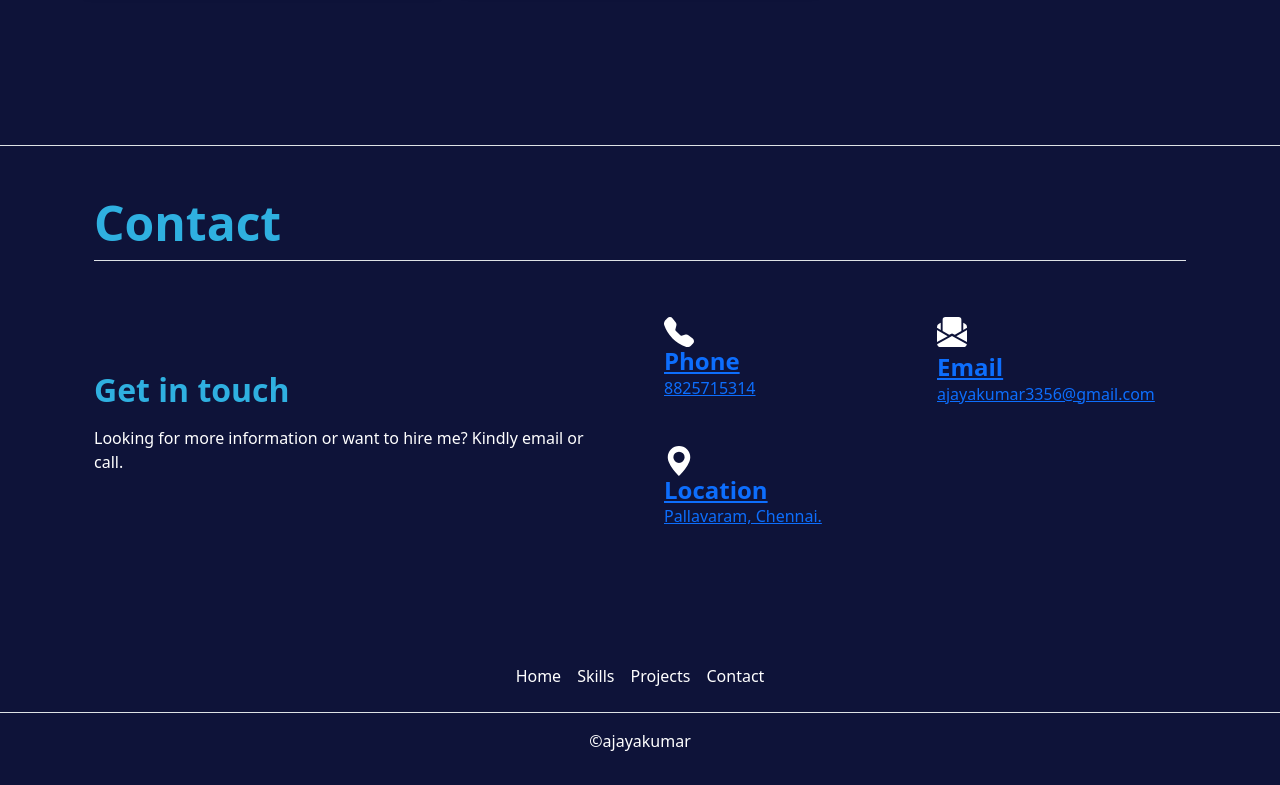
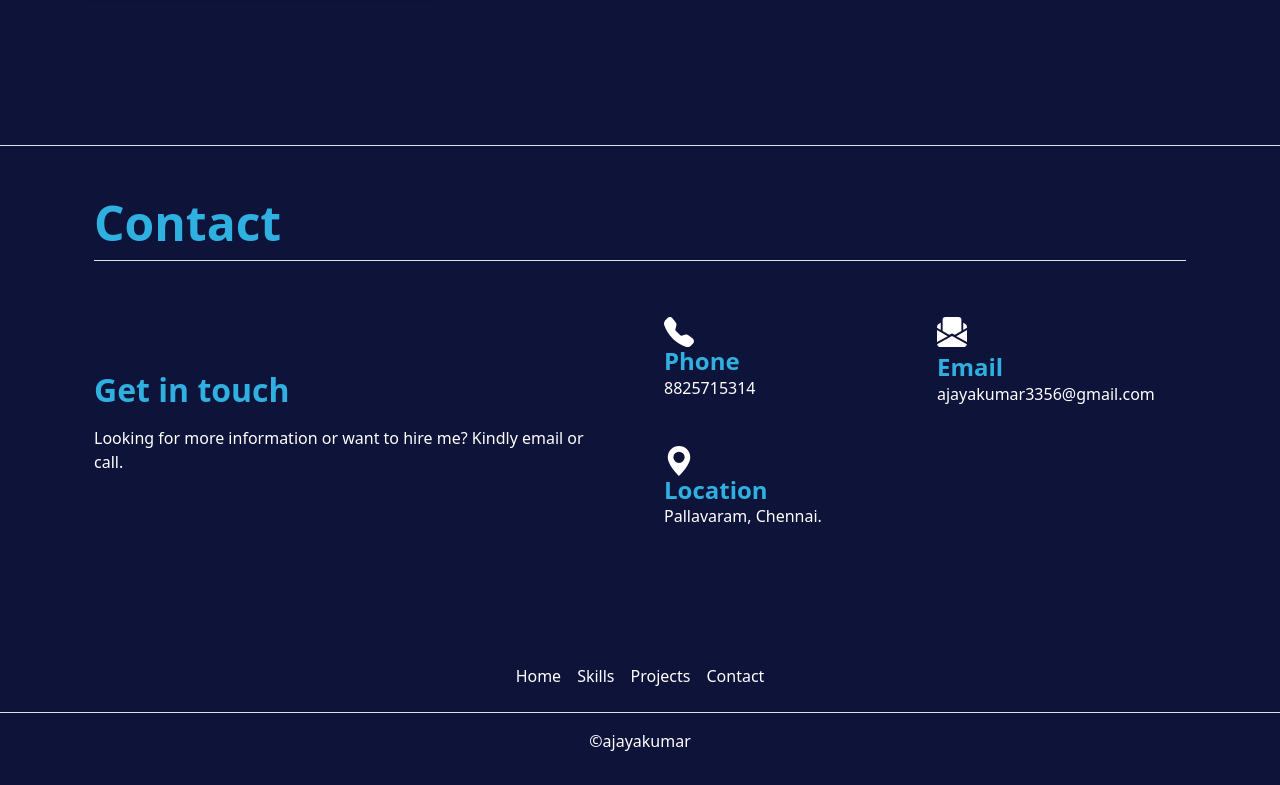
Before and after one commit to AjayaKumarM/HTMLCSS-portfolio, a plain HTML site: page index.html in a window 1280 px wide. Shown: the part 1971-2756 px from the top of the page. Drawn offline with nearby package versions, Linux system fonts and the light colour scheme.

Commit message:
Update styles.css

```diff
--- a/styles.css
+++ b/styles.css
@@ -79,6 +79,16 @@
     background-color: #0e1339;
 }
 
+#Contact .dis a{
+    text-decoration: none;
+    color: #2FB0E0;
+}
+
+#Contact .dis-w a{
+    text-decoration: none;
+    color: white;
+}
+
 #Contact .textblue{
     color:#2FB0E0;
 }
```
